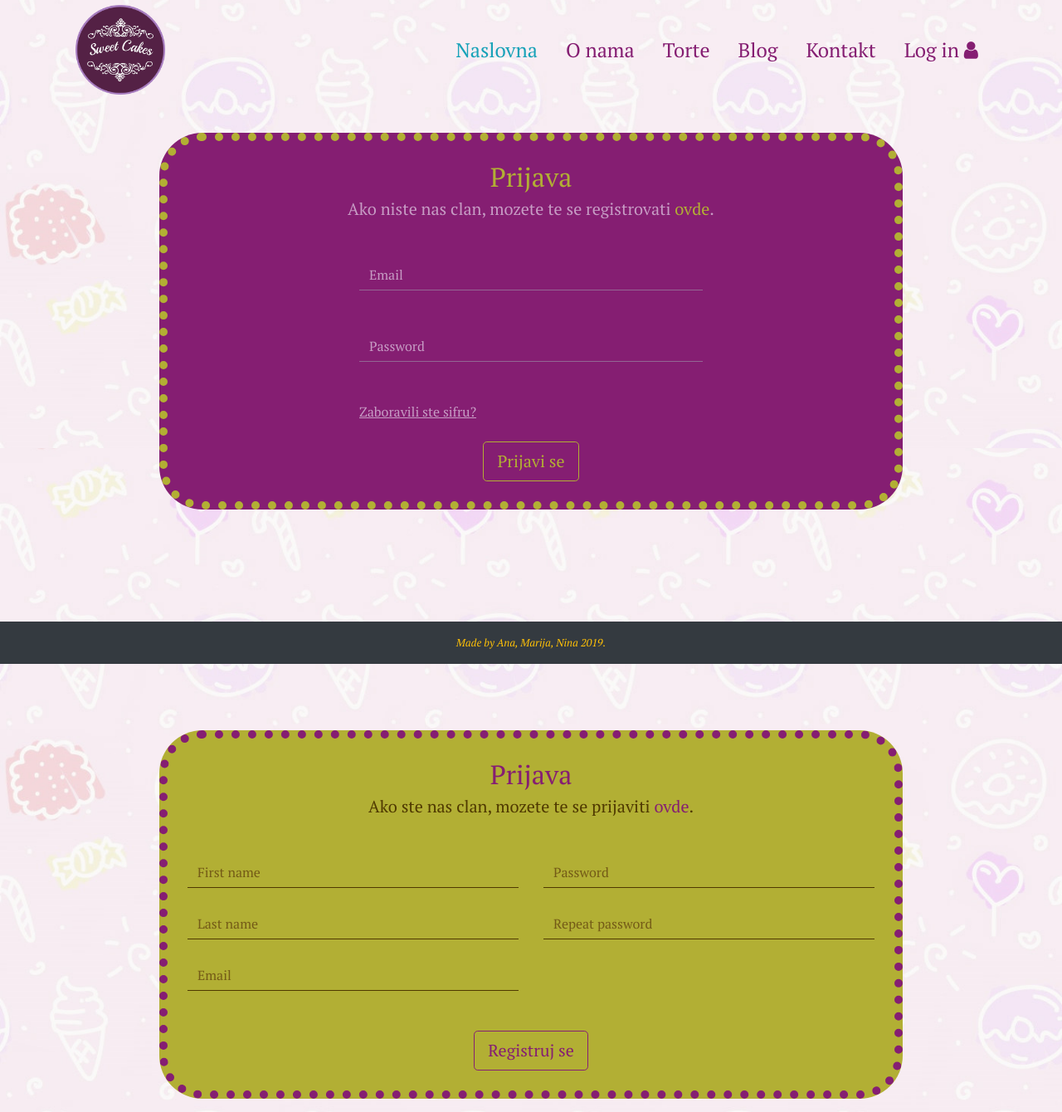
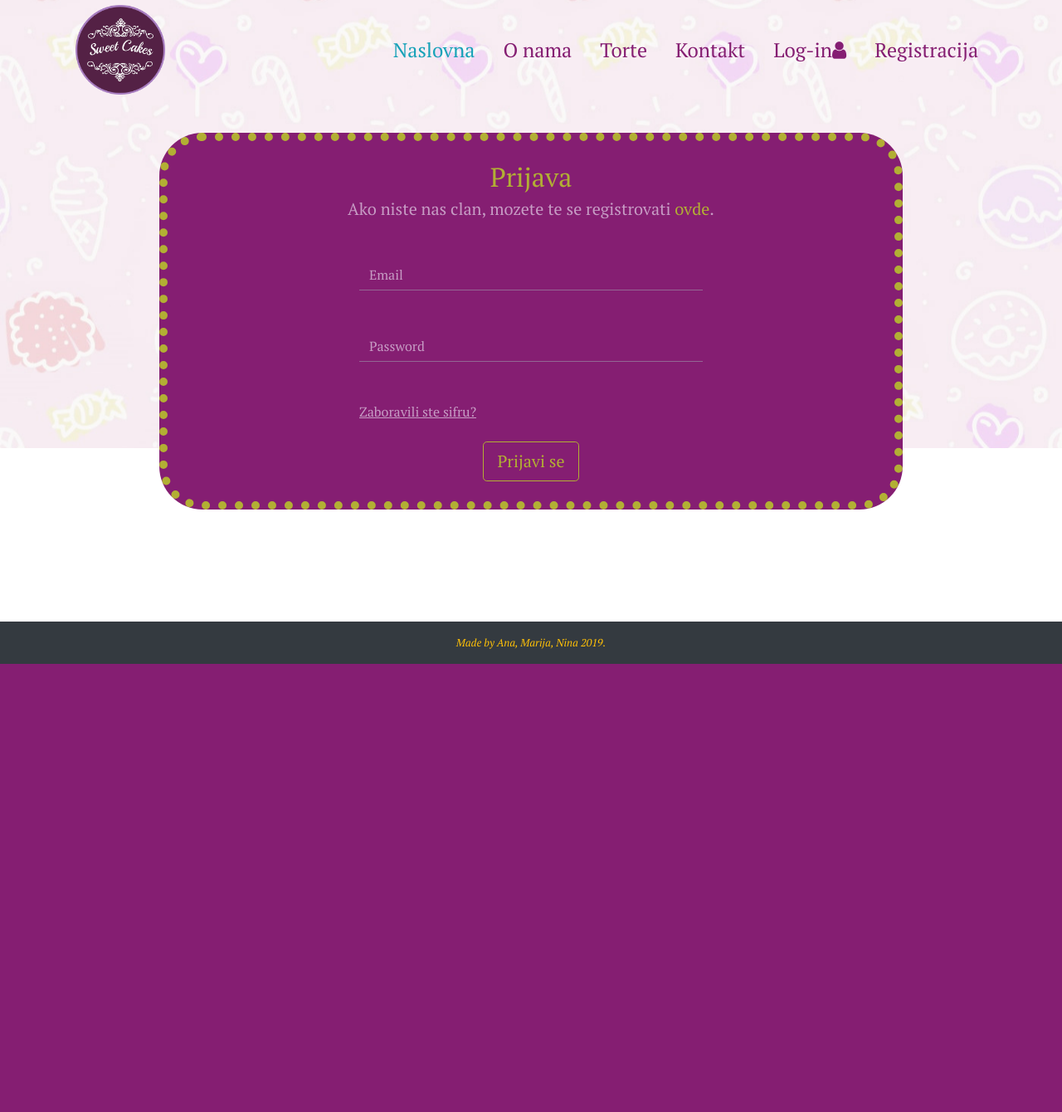
Before and after one commit to anin18/culafic.github.io, a PHP site: page / in a window 1280 px wide. Shown: the whole page at 83% size. After the commit the page ends 800 px from the top, so only its background shows below. Run offline with PHP 8.4, Linux system fonts and the light colour scheme.

Commit message:
Add files via upload

```diff
--- a/header.php
+++ b/header.php
@@ -1,3 +1,7 @@
+<?php
+session_start();
+?>
+
 <!doctype html>
 <html lang="en">
 
@@ -7,8 +11,7 @@
     <meta name="viewport" content="width=device-width, initial-scale=1, shrink-to-fit=no">
 
     <!-- Bootstrap CSS -->
-    <link rel="stylesheet" href="https://stackpath.bootstrapcdn.com/bootstrap/4.3.1/css/bootstrap.min.css"
-        integrity="sha384-ggOyR0iXCbMQv3Xipma34MD+dH/1fQ784/j6cY/iJTQUOhcWr7x9JvoRxT2MZw1T" crossorigin="anonymous">
+    <link rel="stylesheet" href="https://stackpath.bootstrapcdn.com/bootstrap/4.3.1/css/bootstrap.min.css" integrity="sha384-ggOyR0iXCbMQv3Xipma34MD+dH/1fQ784/j6cY/iJTQUOhcWr7x9JvoRxT2MZw1T" crossorigin="anonymous">
 
     <!--Custom page CSS-->
     <link rel="stylesheet" type="text/css" href="css/fonts.css">
@@ -35,9 +38,7 @@
                 </a>
 
                 <!--HAMBURGER MENU STARTS HERE-->
-                <button class="hamburger hamburger--spin navbar-toggler" type="button" data-toggle="collapse"
-                    data-target="#main_menu" aria-controls="main_menu" aria-expanded="false"
-                    aria-label="Toggle navigation"" type=" button">
+                <button class="hamburger hamburger--spin navbar-toggler" type="button" data-toggle="collapse" data-target="#main_menu" aria-controls="main_menu" aria-expanded="false" aria-label="Toggle navigation"" type=" button">
                     <span class="hamburger-box">
                         <span class="hamburger-inner"></span>
                     </span>
@@ -49,8 +50,7 @@
                 <div class="collapse navbar-collapse" id="main_menu">
                     <ul class="navbar-nav ml-auto">
                         <li class="nav-item active">
-                            <a class="nav-link active" href="index.html#beggin">Naslovna <span
-                                    class="sr-only">(current)</span></a>
+                            <a class="nav-link active" href="index.html#beggin">Naslovna <span class="sr-only">(current)</span></a>
                         </li>
                         <li class="nav-item">
                             <a class="nav-link" href="index.html#about">O nama</a>
@@ -82,14 +82,24 @@
                             <!--SUBMENU ENDS HERE-->
                         </li>
                         <li class="nav-item">
-                            <a class="nav-link" href="#blog">Blog</a>
+                            <a class="nav-link" href="#blog">Kontakt</a>
                         </li>
+                        <?php
+                        if (isset($_SESSION['userId'])) {
+
+                            echo '<form action="includes/logout.inc.php" method="post"> <li class="nav-item">
+                    <a class="nav-link" onclick="document.forms[0].submit(); return false;" name="logout-submit"> Logout </button>
+                    </li> </form>';
+                        } else {
+                            echo ' <li class="nav-item">
+                            <a class="nav-link" href="index.php">Log-in<span class="fa fa-user"></span></a>
+                        </li>';
+                        }
+                        ?>
+
                         <li class="nav-item">
-                            <a class="nav-link" href="index.html#contact">Kontakt</a>
-                        </li>
-                        <li class="nav-item">
-                            <a class="nav-link" href="#user">
-                                Log in <span class="fa fa-user"></span>
+                            <a class="nav-link" href="signup.php">
+                                Registracija
                             </a>
                         </li>
                     </ul>
--- a/index.php
+++ b/index.php
@@ -8,27 +8,35 @@
     <section class="login" id="login">
         <div class="main-sweet-wall">
             <div class="login-wrapper position-absolute text-center p-3 p-md-4">
-                    <h2>Prijava</h2>
-                    <h5 class="mb-4 mb-sm-5">Ako niste nas clan, mozete te se registrovati <a
-                            href="login.html#register">ovde</a>.</h5>
-                    <form action="" method='GET' class="login-form m-auto">
+
+                <?php
+                if (isset($_SESSION['userId'])) {
+                    echo '<h1> Uspesno ste ulogovani!</h1>';
+                } else {
+                    echo '<h2>Prijava</h2>';
+                    echo '<h5 class="mb-4 mb-sm-5">Ako niste nas clan, mozete te se registrovati <a
+                    href="signup.php">ovde</a>.</h5>';
+                    echo '<form action="includes/login.inc.php" method="POST" class="login-form m-auto">
                 <div class="form-group mb-5">
-                            <input type="text" class="form-control" placeholder="Email">
+                    <input type="text" class="form-control" placeholder="Email" name="mailuid">
                 </div>
                 <div class="form-group mb-5">
-                            <input type="text" class="form-control" placeholder="Password">
+                    <input type="password" class="form-control" placeholder="Password" name="pwd">
                 </div>
                 <div class="text-left lost-password  mb-4">
                     Zaboravili ste sifru?
                 </div>
-                        <button class="btn btn-lg">Prijavi se</button>
-                    </form>
+                <button class="btn btn-lg" type="submit" name="login-submit">Prijavi se</button>
+            </form>';
+                }
+                ?>
+
             </div>
         </div>
     </section>
     <!--SECTION LOGIN ENDS HERE-->
 
+
     <?php
-       require 'signup.php';
     require 'footer.php';
     ?>
--- a/signup.php
+++ b/signup.php
@@ -1,35 +1,61 @@
+<?php
+require 'header.php';
+?>
+
 <!--SECTION REGISTER STARTS HERE-->
 <section class="register" id="register">
     <div class="main-sweet-wall">
-                <div class="registration-wrapper position-absolute text-center p-3 p-md-4">
+        <div class="login-wrapper position-absolute text-center p-3 p-md-4">
             <h2>Prijava</h2>
-                    <h5 class="mb-4 mb-sm-5">Ako ste nas clan, mozete te se prijaviti <a
-                            href="login.html#login">ovde</a>.</h5>
-                    <form action="" method='GET' class="registration-form m-auto">
+            <h5 class="mb-4 mb-sm-5">Ako ste nas clan, mozete te se prijaviti <a href="index.php">ovde</a>.</h5>
+            <form action="includes/signup.inc.php" method='POST' class="registration-form m-auto">
                 <div class="row mb-4">
                     <div class="col-md-6">
                         <div class="form-group mb-4">
-                                    <input type="text" name="fname" class="form-control" placeholder="First name">
+                            <input type="text" name="uid" class="form-control" placeholder="Username">
                         </div>
                         <div class="form-group mb-4">
-                                    <input type="text" name="lname" class="form-control" placeholder="Last name">
-                                </div>
-                                <div class="form-group mb-4">
-                                    <input type="text" name="email" class="form-control" placeholder="Email">
+                            <input type="text" name="mail" class="form-control" placeholder="Email">
                         </div>
                     </div>
                     <div class="col-md-6">
                         <div class="form-group mb-4">
-                                    <input type="text" name="pass" class="form-control" placeholder="Password">
+                            <input type="password" name="pwd" class="form-control" placeholder="Password">
                         </div>
                         <div class="form-group mb-5">
-                                    <input type="text" name="pass1" class="form-control" placeholder="Repeat password">
+                            <input type="password" name="pwd-repeat" class="form-control" placeholder="Repeat password">
                         </div>
                     </div>
                 </div>
 
-                        <button class="btn btn-lg">Registruj se</button>
+                <button class="btn btn-lg" type="submit" name="signup-submit">Registruj se</button>
+                <?php
+                if (isset($_GET['error'])) {
+                    if ($_GET['error'] == 'emptyfields') {
+                        echo '<p> Fill in all fields!</p>';
+                    } elseif ($_GET['error'] == 'invaliduidmail') {
+                        echo '<p> Invalid username and e-mail!</p>';
+                    } elseif ($_GET['error'] == 'invaliduid') {
+                        echo '<p> Invalid username!</p>';
+                    } elseif ($_GET['error'] == 'invalidmail') {
+                        echo '<p> Invalid email!</p>';
+                    } elseif ($_GET['error'] == 'passwordcheck') {
+                        echo '<p> Your passwords do not match! </p>';
+                    } elseif ($_GET['error'] == 'usertaken') {
+                        echo '<p> Username is already taken! </p>';
+                    }
+                }
+
+                if (isset($_GET['signup'])) {
+                    if ($_GET['signup'] == 'success') {
+                        echo '<p> Sign up successful</p>';
+                    }
+                }
+                ?>
             </form>
+
+
+
         </div>
     </div>
 </section>
@@ -37,3 +63,8 @@
 
 </main>
 <!--MAIN ENDS HERE-->
+
+
+<?php
+require 'footer.php';
+?>
```
Lines whose indentation alone changed are shown as unchanged.
